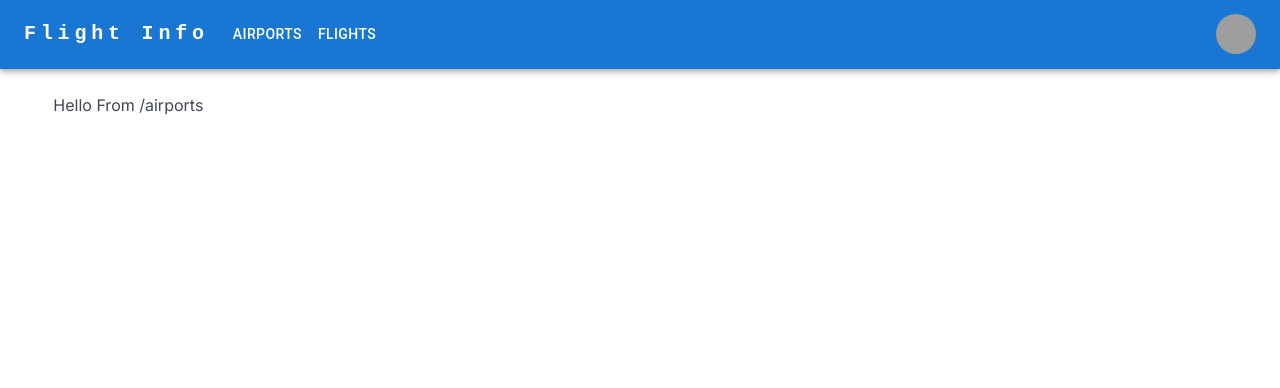
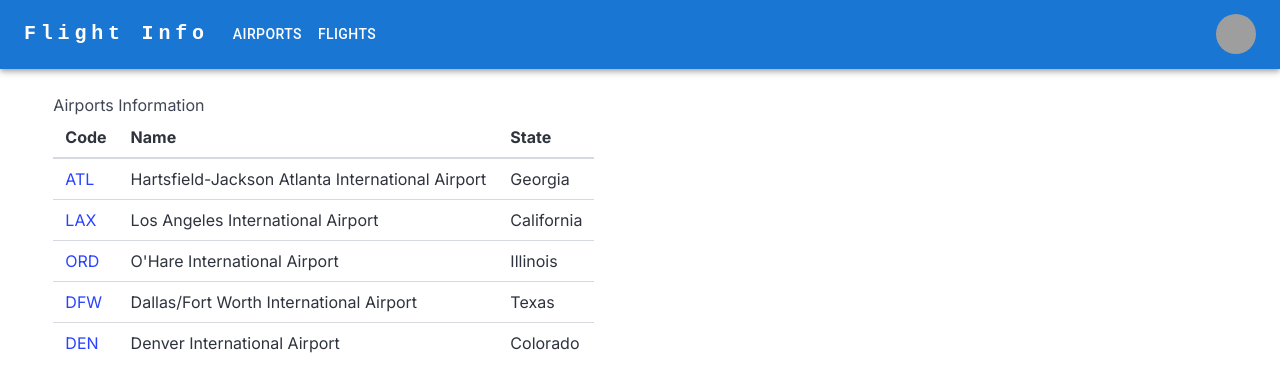
Before and after one commit to rachelleskinner/csci409sp24-week3, a Next.js app in the folder airport-info/: page /airports in a window 1280 px wide. Shown: the top 388 px of the page. Built offline with nearby package versions, Linux system fonts and the light colour scheme; grey boxes are pictures that could not be loaded.

Commit message:
Initial Airports Route

```diff
--- a/airport-info/src/app/airports/page.tsx
+++ b/airport-info/src/app/airports/page.tsx
@@ -1,5 +1,43 @@
-export default function Airports(){
-    return(
-        <div>Hello From /airports</div>
-    )
+// Import the necessary modules from Next.js
+import Link from 'next/link';
+
+function AirportsPage() {
+  // Array containing airport data for each airport
+  const airports = [
+    { id: 1, code: 'ATL', name: 'Hartsfield-Jackson Atlanta International Airport', state: 'Georgia' },
+    { id: 2, code: 'LAX', name: 'Los Angeles International Airport', state: 'California' },
+    { id: 3, code: 'ORD', name: 'O\'Hare International Airport', state: 'Illinois' },
+    { id: 4, code: 'DFW', name: 'Dallas/Fort Worth International Airport', state: 'Texas' },
+    { id: 5, code: 'DEN', name: 'Denver International Airport', state: 'Colorado' }
+  ];
+
+  return (
+    <div>
+      <h1>Airports Information</h1>
+      <table className="table">
+        <thead>
+          <tr>
+            <th>Code</th>
+            <th>Name</th>
+            <th>State</th>
+          </tr>
+        </thead>
+        <tbody>
+          {airports.map((airport) => (
+            <tr key={airport.id}>
+              <td>
+                <Link href={`/airports/${airport.id}`}>
+                    {airport.code}
+                </Link>
+              </td>
+              <td>{airport.name}</td>
+              <td>{airport.state}</td>
+            </tr>
+          ))}
+        </tbody>
+      </table>
+    </div>
+  );
 }
+
+export default AirportsPage;
```
